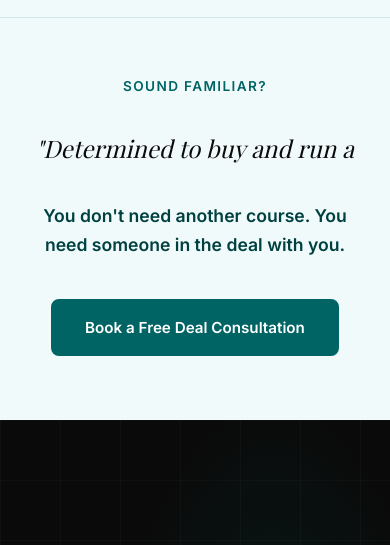
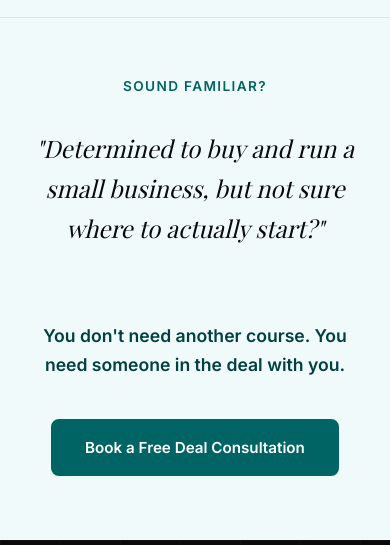
Before and after one commit to KandelaGroupTech/Dunmore-Bay, a website: page index.html in a window 390 px wide. Shown: the part 53-598 px from the top of the page. Drawn offline with nearby package versions, Linux system fonts and the light colour scheme.

Commit message:
Fix mobile height for questions rotator to prevent text cutoff

```diff
--- a/styles.css
+++ b/styles.css
@@ -1231,7 +1231,7 @@ img { display: block; max-width: 100%; }
   .nav__burger.open span:nth-child(3) { transform: translateY(-7px) rotate(-45deg); }
   .nav__burger.open span { background: var(--white); }
 
-  .questions__rotator { height: auto; min-height: 40px; }
+  .questions__rotator { height: 160px; }
   .about__inner { grid-template-columns: 1fr; gap: 3rem; }
 
   .whyus__inner { grid-template-columns: 1fr; gap: 3rem; }
```
